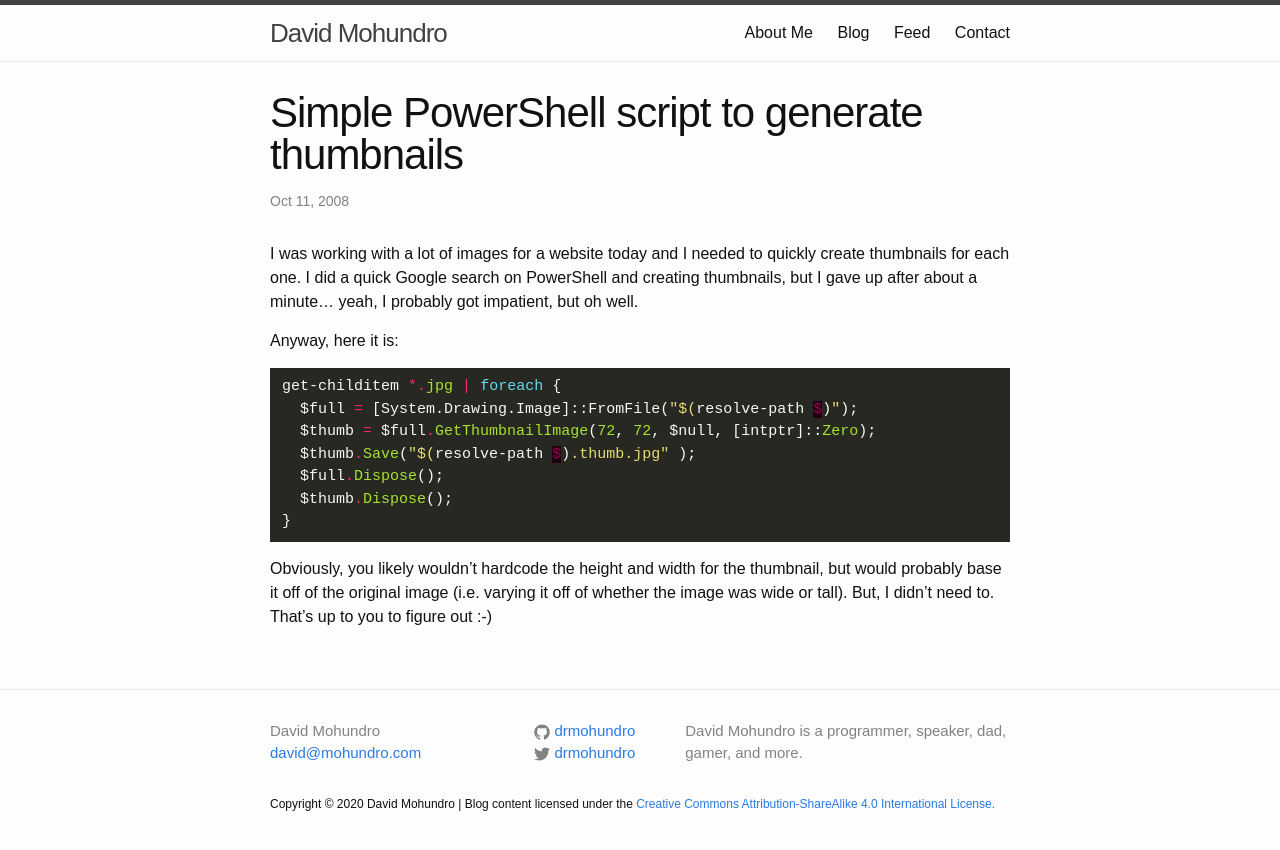
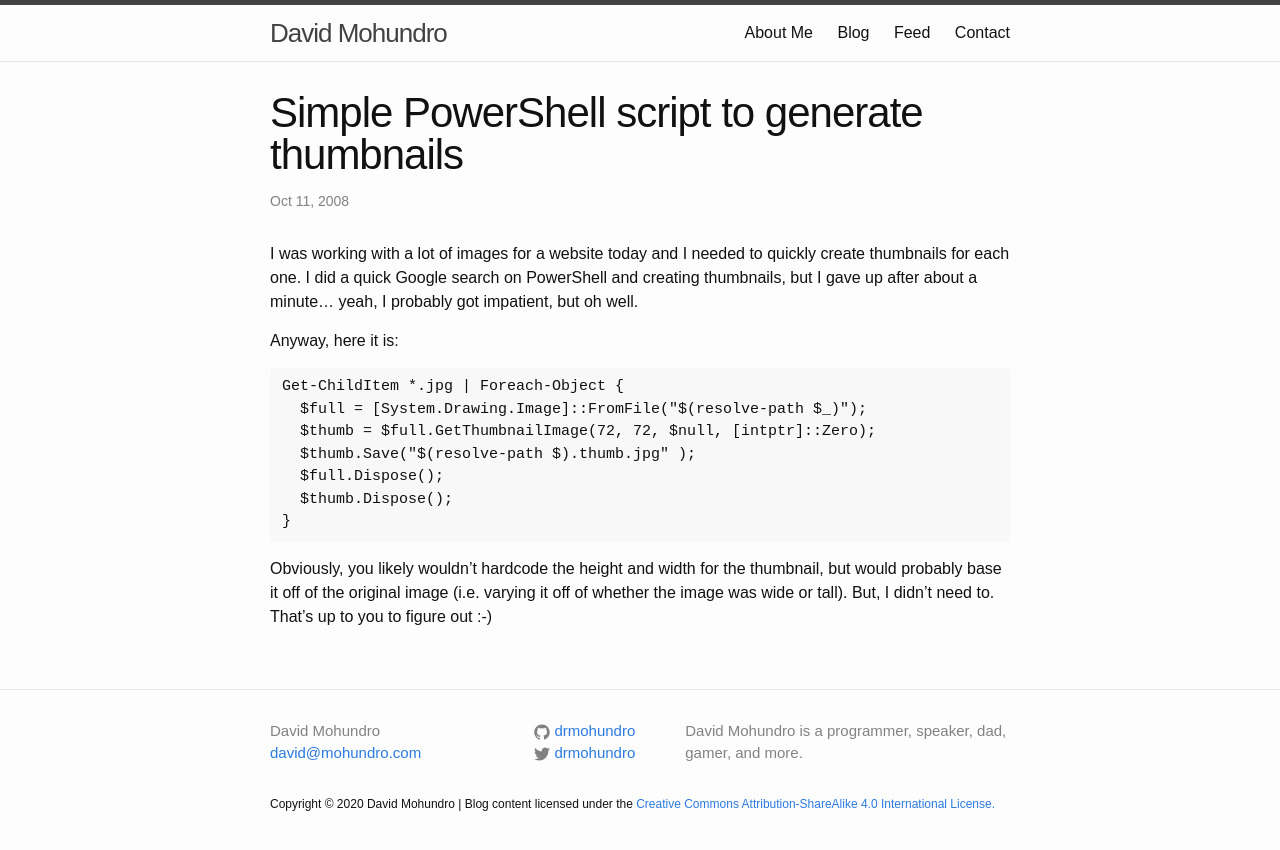
Before and after one commit to drmohundro/drmohundro.github.io, a Jekyll site: the page built from _posts/2008-10-11-simple-powershell-script-to-generate-thumbnails.markdown, in a window 1280 px wide. Shown: the top 850 px of the page. Built offline with Jekyll 4.4.1, drawn with Linux system fonts in a browser that asks for light colours; comment, search, counter and statistics services are not loaded.

Commit message:
fix: minor syntax issue in old post

````diff
--- a/_posts/2008-10-11-simple-powershell-script-to-generate-thumbnails.markdown
+++ b/_posts/2008-10-11-simple-powershell-script-to-generate-thumbnails.markdown
@@ -1,17 +1,19 @@
 ---
 layout: post
-title: "Simple PowerShell script to generate thumbnails"
+title: 'Simple PowerShell script to generate thumbnails'
 date: 2008/10/11
 category: blog
 ---
 
-I was working with a lot of images for a website today and I needed to quickly create thumbnails for each one. I did a quick Google search on PowerShell and creating thumbnails, but I gave up after about a minute... yeah, I probably got impatient, but oh well.
+I was working with a lot of images for a website today and I needed to quickly create thumbnails for each one. I did a
+quick Google search on PowerShell and creating thumbnails, but I gave up after about a minute... yeah, I probably got
+impatient, but oh well.
 
 Anyway, here it is:
 
-```powershell
-get-childitem *.jpg | foreach {
-  $full = [System.Drawing.Image]::FromFile("$(resolve-path $)");
+```ps1
+Get-ChildItem *.jpg | Foreach-Object {
+  $full = [System.Drawing.Image]::FromFile("$(resolve-path $_)");
   $thumb = $full.GetThumbnailImage(72, 72, $null, [intptr]::Zero);
   $thumb.Save("$(resolve-path $).thumb.jpg" );
   $full.Dispose();
@@ -19,4 +21,6 @@ get-childitem *.jpg | foreach {
 }
 ```
 
-Obviously, you likely wouldn't hardcode the height and width for the thumbnail, but would probably base it off of the original image (i.e. varying it off of whether the image was wide or tall). But, I didn't need to. That's up to you to figure out :-)
+Obviously, you likely wouldn't hardcode the height and width for the thumbnail, but would probably base it off of the
+original image (i.e. varying it off of whether the image was wide or tall). But, I didn't need to. That's up to you to
+figure out :-)
````
